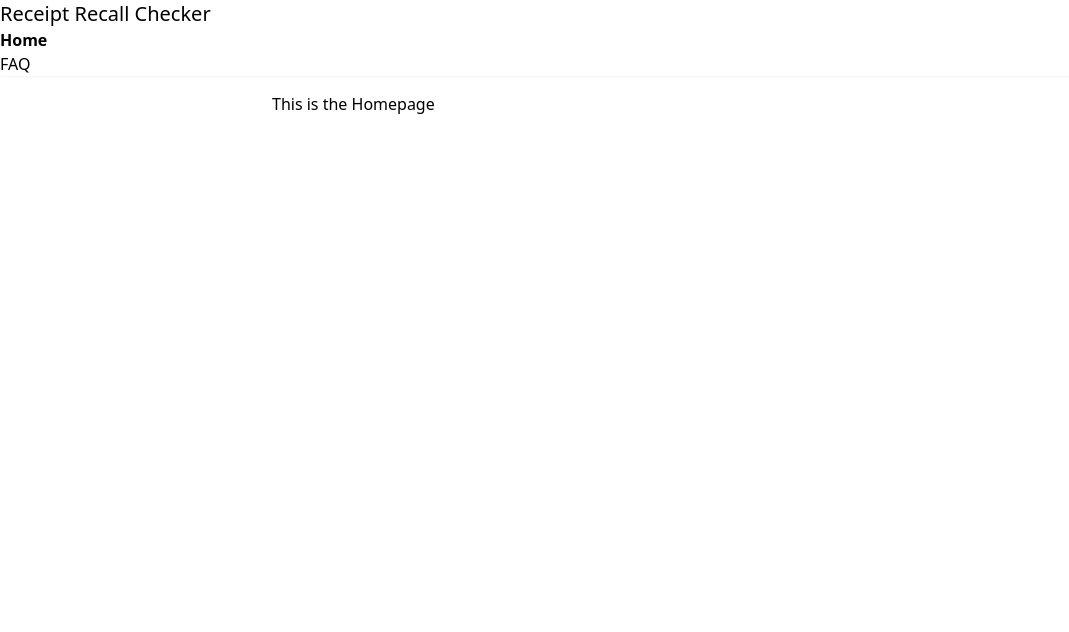
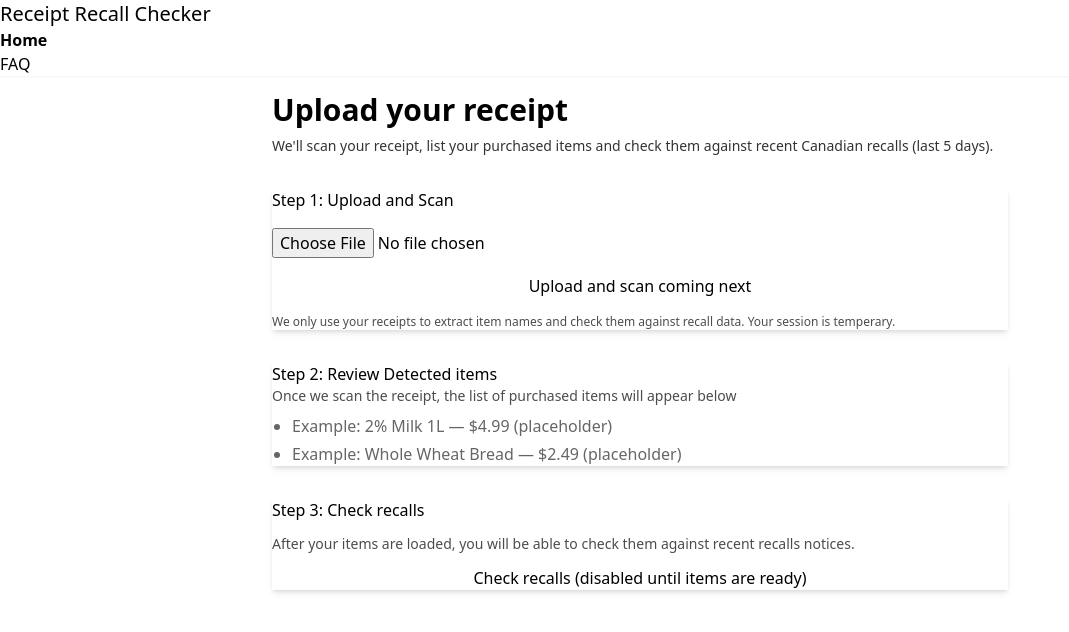
Before and after one commit to bhat0155/receipt-check-Frontend, a React (Vite) app in the folder receipt-frontend/: page / in a window 1280 px wide. Shown: the top 632 px of the page, without its empty margins (0-1069 px from the left). Built offline with nearby package versions, Linux system fonts and the light colour scheme.

Commit message:
made skeleton of homepage

```diff
--- a/receipt-frontend/src/pages/Homepage.tsx
+++ b/receipt-frontend/src/pages/Homepage.tsx
@@ -2,7 +2,64 @@ import React from 'react'
 
 const Homepage = () => {
   return (
-    <div>This is the Homepage</div>
+    <div className='space-y-8'>
+        {/* Intro */}
+        <section>
+            <h1 className="text-3xl font-bold mb-2">Upload your receipt</h1>
+            <p className='text-sm opacity-80'>
+                We&apos;ll scan your receipt, list your purchased items and check them against
+                recent Canadian recalls (last 5 days).
+            </p>
+        </section>
+
+        {/* Upload area */}
+        <section className='card bg-base-100 shadow-md'>
+            <div className='card-body space-y-4'>
+                <h2 className='card-title'>Step 1: Upload and Scan</h2>
+                <input
+                type='file'
+                accept='image/*'
+                className='file-input file-input-bordered w-full'
+                ></input>
+                <button className='btn btn-primary w-full' disabled>Upload and scan coming next</button>
+                <p className='text-xs opacity-70'>
+                    We only use your receipts to extract item names and check them against recall data.
+                    Your session is temperary.
+                </p>
+            </div>
+        </section>
+
+        {/* Purchased items */}
+        <section className="card bg-base-100 shadow-md">
+            <div className='card-body'>
+                <h2 className='card-title'>Step 2: Review Detected items</h2>
+                <p className='text-sm opacity-70 mb-2'>Once we scan the receipt, the list of purchased items will appear below</p>
+
+                {/* static placeholder list for now */}
+                <ul className='list-disc ml-5 space-y-1'>
+                    <li className='opacity-60'>
+                         Example: 2% Milk 1L — $4.99 (placeholder)
+                    </li>
+                    <li className='opacity-60'>
+                         Example: Whole Wheat Bread — $2.49 (placeholder)
+                    </li>
+                </ul>
+            </div>
+        </section>
+
+        {/* recalls section */}
+        <section className='card bg-base-100 shadow-md'>
+            <div className='card-body space-y-3'>
+                <h2 className='card-title'>Step 3: Check recalls</h2>
+                <p className='text-sm opacity-70'>
+                    After your items are loaded, you will be able to check them against
+                    recent recalls notices.
+                </p>
+                 <button className='btn btn-primary w-full' disabled>Check recalls (disabled until items are ready)</button>
+            </div>
+        </section>
+        {/* Result modal shell will appear here */}
+    </div>
   )
 }
 
```
